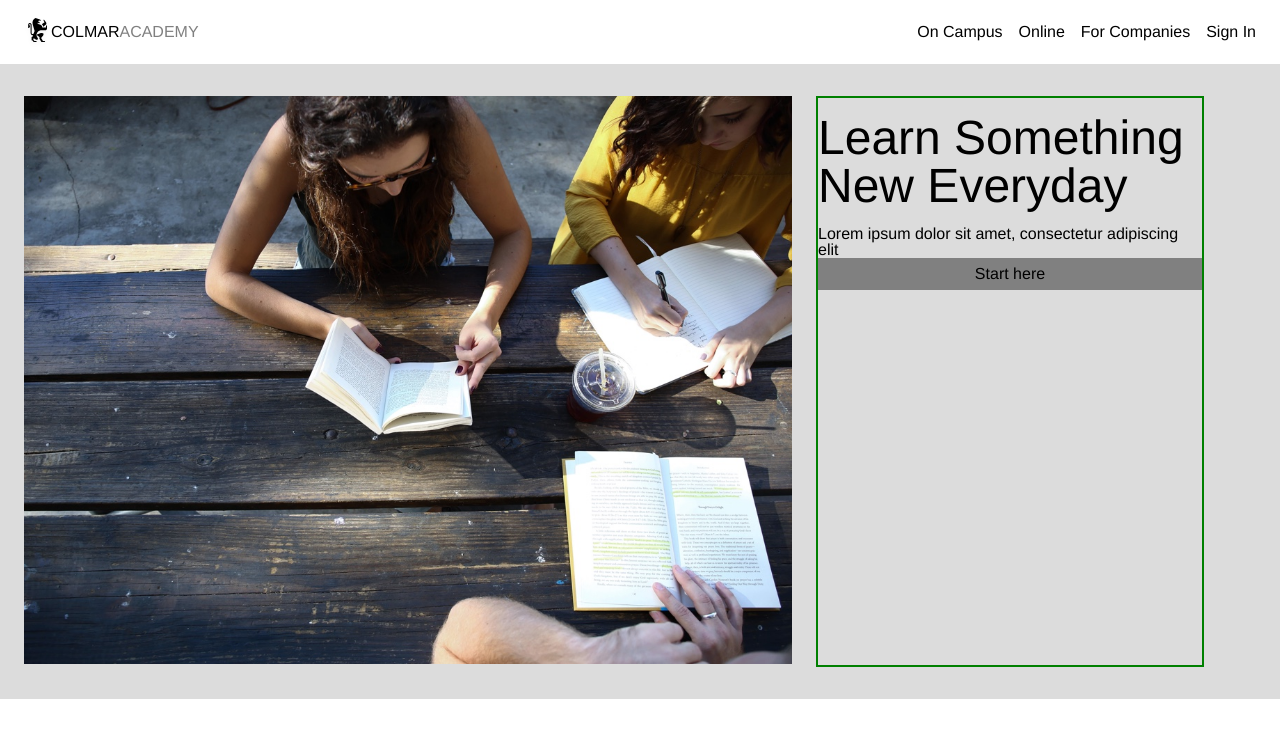
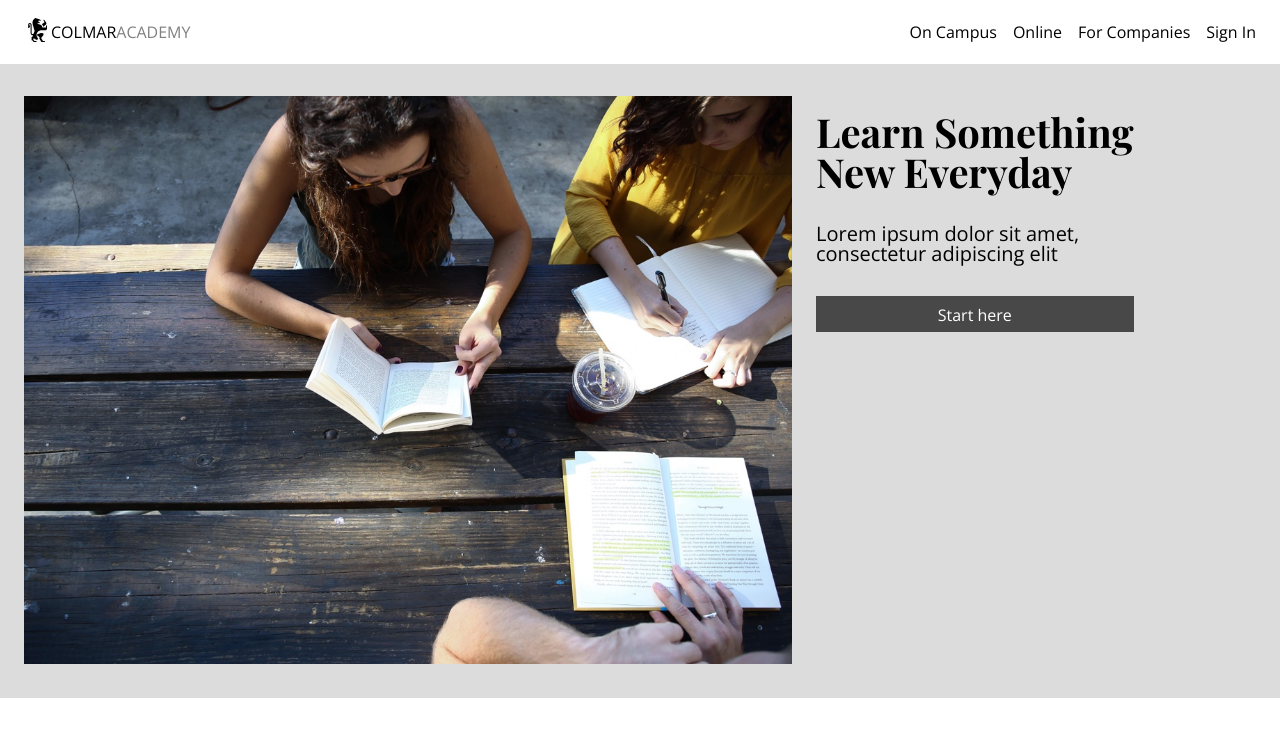
Before and after one commit to credeker/colmar, a plain HTML site: page index.html in a window 1280 px wide. Drawn offline with nearby package versions, Linux system fonts and the light colour scheme.

Commit message:
Add partial font styles

```diff
--- a/index.html
+++ b/index.html
@@ -3,6 +3,9 @@
   <head>
     <meta charset="utf-8">
     <title>Colmar Academy</title>
+    <link href="https://fonts.googleapis.com/css?family=Roboto:300,400,500,700" rel="stylesheet">
+    <link href="https://fonts.googleapis.com/css?family=Open+Sans:400,600,700,800" rel="stylesheet">
+    <link href="https://fonts.googleapis.com/css?family=Cabin:400,500,600|Playfair+Display:400,700,900|Source+Sans+Pro:400,600,700,900" rel="stylesheet">
     <link rel="stylesheet" type="text/css" href="resources/css/reset.css">
     <link rel="stylesheet" type="text/css" href="resources/css/style.css">
   </head>
@@ -28,9 +31,9 @@
         <div class="img_container">
           <img src="resources/media/capstone_colmar_assets/images/banner.jpg" alt="students working at a picnic table">
         </div>
-        <div id="banner_text" class="button_container">
-          <h1>Learn Something New Everyday</h1>
-          <h2>Lorem ipsum dolor sit amet, consectetur adipiscing elit<h2>
+        <div id="banner_text">
+          <h1>Learn Something<br>New Everyday</h1>
+          <h2>Lorem ipsum dolor sit amet,<br>consectetur adipiscing elit<h2>
           <div class="button">
             <a href="#">Start here</a>
           </div>
--- a/resources/css/style.css
+++ b/resources/css/style.css
@@ -7,7 +7,7 @@ html {
 }
 
 body {
-  font-family: Helvetica, sans-serif;
+  font-family: "Open Sans", sans-serif;
 }
 
 .container {
@@ -16,14 +16,17 @@ body {
   display: flex;
 }
 
-.button_container {
+.button {
+  color: white;
+  background-color: #484848;
+  padding: 0.5rem 0;
+  text-align: center;
 }
 
-.button {
-  background-color: gray;
-  padding: 0.5rem 0;
-  text-align: center;
-
+.button a {
+  color: white;
+  font-size: 1rem;
+  font-family: "Open Sans";
 }
 
 .grey {
@@ -70,15 +73,22 @@ nav a {
 }
 
 #banner h1 {
-  font-size: 3rem;
+  font-family: "Playfair Display";
+  font-weight: 700;
+  font-size: 2.5rem;
   font-style: bold;
   padding: 1rem 0;
 }
 
+#banner h2 {
+  font-family: "Open Sans";
+  font-style: bold;
+  font-weight: 400;
+  font-size: 1.25rem;
+  padding: 1rem 0;
+}
+
 #banner_text {
-  border: 2px solid green;
-  display: inline-block;
-  width: 30%;
 }
 /* Information */
 
```
